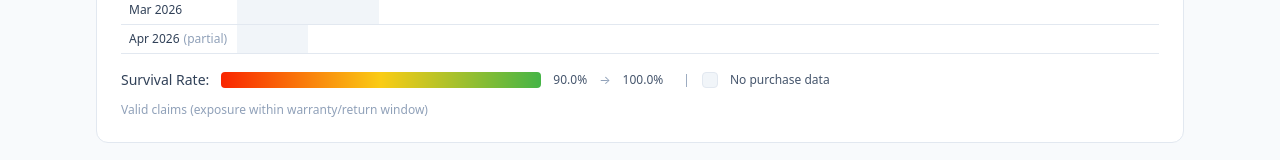
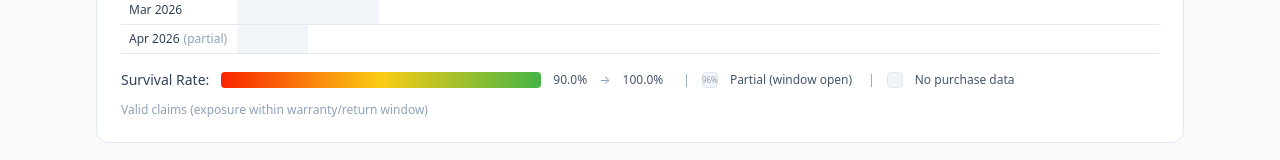
Before and after one commit to dominiclong-coder/pms-dashboard, a Next.js app: page / in a window 1280 px wide. Shown: the part 747-907 px from the top of the page. Built offline with nearby package versions, Linux system fonts and the light colour scheme; no server answers; the database is empty.

Commit message:
grey out partial months

```diff
--- a/components/CohortChartWithControls.tsx
+++ b/components/CohortChartWithControls.tsx
@@ -3,7 +3,7 @@
 import { useState, useMemo, useEffect } from "react";
 import { Registration, PurchaseVolume, PurchaseVolumeData } from "@/lib/types";
 import { calculateCohortSurvival } from "@/lib/analytics";
-import { CohortHeatmap } from "./CohortHeatmap";
+import { CohortHeatmap, isCellPartial } from "./CohortHeatmap";
 import { PurchaseVolumeModal } from "./PurchaseVolumeModal";
 import { DropdownMultiSelect } from "./Filters";
 
@@ -164,10 +164,13 @@ export function CohortChartWithControls({
       claimType,
       undefined
     );
+    const now = new Date();
     let min = 100;
     let max = 0;
     for (const point of allData) {
-      if (point.purchaseVolume > 0) {
+      // Skip cells with no purchase data or an incomplete observation window —
+      // partial cells skew the scale green because fewer claims have had time to file.
+      if (point.purchaseVolume > 0 && !isCellPartial(point.cohortMonth, point.monthsSincePurchase, now)) {
         // Clamp to 0–100 so outlier cohorts with more claims than purchase volume
         // don't collapse the colour scale for everything else
         const clamped = Math.max(0, Math.min(100, point.survivalRate));
--- a/components/CohortHeatmap.tsx
+++ b/components/CohortHeatmap.tsx
@@ -67,6 +67,20 @@ function formatCohortLabel(yearMonth: string): string {
   const [year, month] = yearMonth.split("-");
   const monthNames = ["Jan", "Feb", "Mar", "Apr", "May", "Jun", "Jul", "Aug", "Sep", "Oct", "Nov", "Dec"];
   return `${monthNames[parseInt(month) - 1]} ${year}`;
+}
+
+/**
+ * Returns true if the observation window for this cell hasn't fully elapsed yet.
+ * Window closes at: last day of cohort month + monthOffset × 30 days.
+ * E.g. May 2026 Month 0 closes May 31 → complete once May is over.
+ *      May 2026 Month 1 closes June 30 → partial until then.
+ */
+export function isCellPartial(cohortYearMonth: string, monthOffset: number, now: Date): boolean {
+  const [y, m] = cohortYearMonth.split("-").map(Number);
+  // new Date(y, m, 0) = last day of month m (month is 1-based)
+  const lastDayMs = new Date(y, m, 0).getTime();
+  const windowCloseMs = lastDayMs + monthOffset * 30 * 24 * 60 * 60 * 1000;
+  return windowCloseMs > now.getTime();
 }
 
 export function CohortHeatmap({ data, maxMonths, startMonth, endMonth, globalMinRate, globalMaxRate }: CohortHeatmapProps) {
@@ -178,14 +192,17 @@ export function CohortHeatmap({ data, maxMonths, startMonth, endMonth, globalMin
                     }
 
                     const hasPurchaseData = point.purchaseVolume > 0;
-                    const bgColor = getSurvivalRateColor(point.survivalRate, hasPurchaseData, globalMinRate, globalMaxRate);
-                    const textColor = getTextColor(bgColor);
+                    const isPartial = isCellPartial(cohort, month, now);
+                    const bgColor = (hasPurchaseData && !isPartial)
+                      ? getSurvivalRateColor(point.survivalRate, true, globalMinRate, globalMaxRate)
+                      : "#f1f5f9";
+                    const textColor = (hasPurchaseData && !isPartial) ? getTextColor(bgColor) : "#94a3b8";
 
                     return (
                       <td
                         key={month}
                         className="px-2 py-1.5 border-b border-slate-200 text-center text-xs font-medium cursor-default transition-opacity hover:opacity-80"
-                        style={{ backgroundColor: bgColor, color: "#000000" }}
+                        style={{ backgroundColor: bgColor, color: textColor }}
                         onMouseEnter={(e) => handleMouseEnter(cohort, month, e)}
                         onMouseMove={handleMouseMove}
                         onMouseLeave={handleMouseLeave}
@@ -217,6 +234,11 @@ export function CohortHeatmap({ data, maxMonths, startMonth, endMonth, globalMin
               <span className="ml-1 text-xs font-normal text-slate-400">(partial)</span>
             )}
           </p>
+          {isCellPartial(tooltipData.cohortMonth, tooltipData.monthsSincePurchase, now) && (
+            <p className="text-xs text-amber-600 bg-amber-50 rounded px-2 py-1 mb-2">
+              Incomplete window — claims still incoming
+            </p>
+          )}
           <p className="text-sm text-slate-600 mb-1">
             <span className="font-medium">Months since purchase:</span> {tooltipData.monthsSincePurchase}
           </p>
@@ -236,7 +258,7 @@ export function CohortHeatmap({ data, maxMonths, startMonth, endMonth, globalMin
       )}
 
       {/* Legend */}
-      <div className="mt-4 flex items-center gap-3 text-xs text-slate-600">
+      <div className="mt-4 flex items-center gap-3 text-xs text-slate-600 flex-wrap">
         <span className="font-medium text-slate-700 text-sm">Survival Rate:</span>
         <div
           className="h-4 rounded flex-1 max-w-xs"
@@ -248,6 +270,11 @@ export function CohortHeatmap({ data, maxMonths, startMonth, endMonth, globalMin
         <span className="text-slate-400">→</span>
         <span>{globalMaxRate.toFixed(1)}%</span>
         <span className="text-slate-400 ml-2">|</span>
+        <div className="w-4 h-4 rounded flex items-center justify-center" style={{ backgroundColor: "#f1f5f9", border: "1px solid #e2e8f0" }}>
+          <span className="text-slate-400 text-xs font-medium leading-none" style={{ fontSize: "8px" }}>96%</span>
+        </div>
+        <span>Partial (window open)</span>
+        <span className="text-slate-400 ml-1">|</span>
         <div className="w-4 h-4 rounded" style={{ backgroundColor: "#f1f5f9", border: "1px solid #e2e8f0" }} />
         <span>No purchase data</span>
       </div>
```
Also changed, not shown: .claude/launch.json (added).
